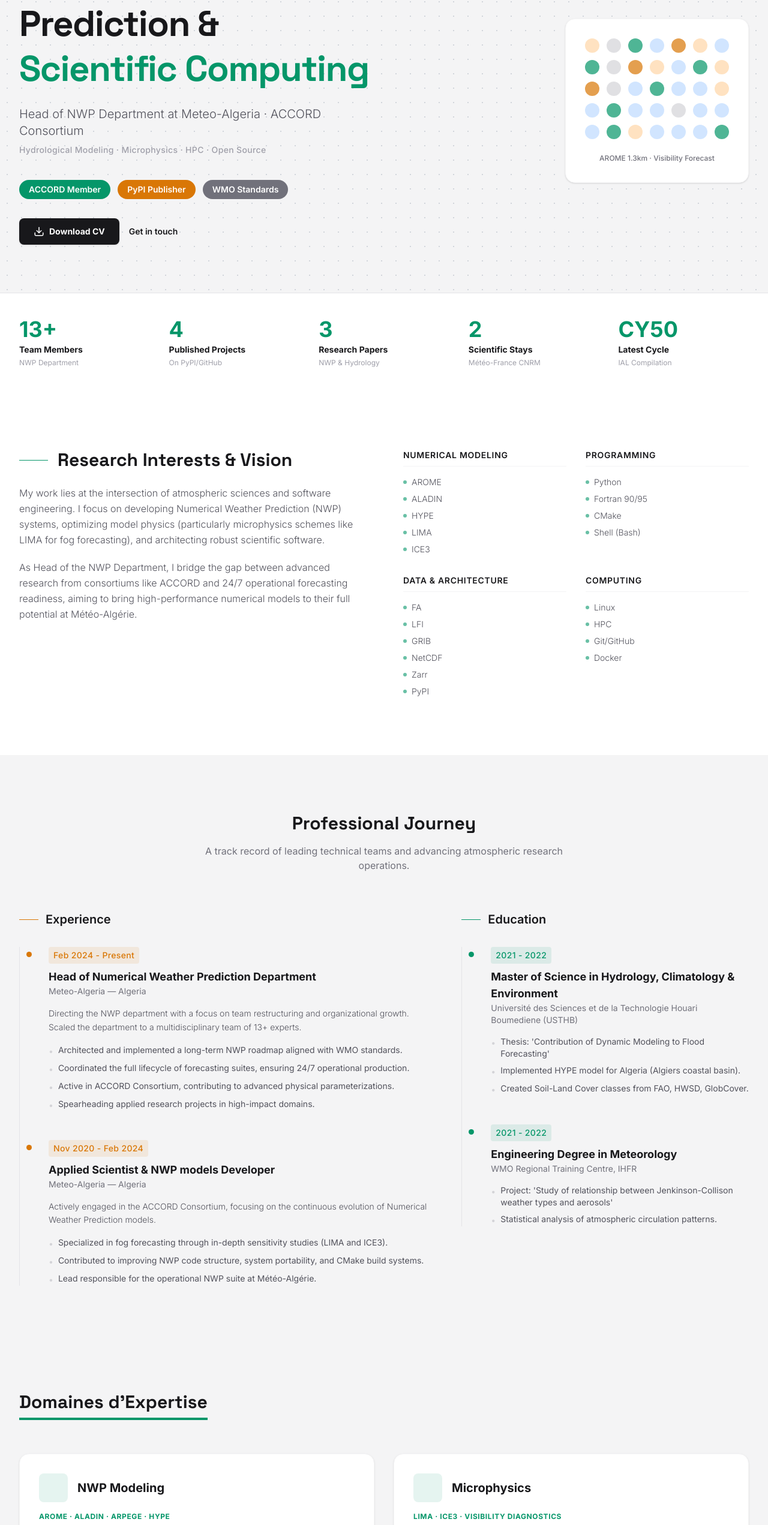
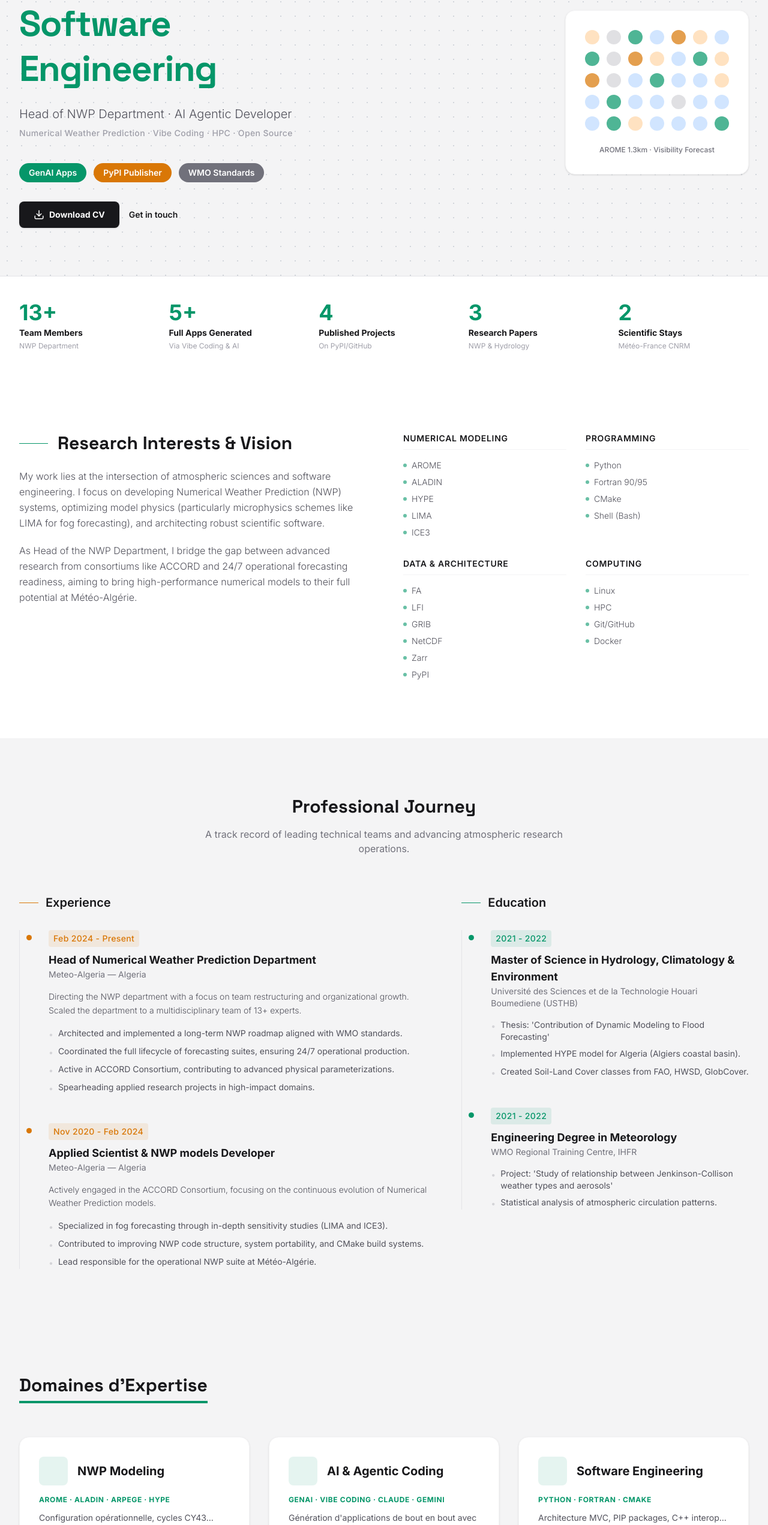
Before and after one commit to walidchikhi/walidchikhi.github.io, a React (Vite) app: page / in a window 1280 px wide. Shown: the part 234-2777 px from the top of the page at 60% size. Built offline with nearby package versions, Linux system fonts and the light colour scheme.

Commit message:
feat: refactor portfolio to highlight AI, vibe coding and mkdocs expertise

```diff
--- a/src/App.tsx
+++ b/src/App.tsx
@@ -11,6 +11,7 @@ import SoftwareProjects from "./components/SoftwareProjects";
 import ScientificStays from "./components/ScientificStays";
 import About from "./components/About";
 import Experience from "./components/Experience";
+import Projects from "./components/Projects";
 import Footer from "./components/Footer";
 
 export default function App() {
@@ -22,8 +23,9 @@ export default function App() {
         <About />
         <Experience />
         <Expertise />
+        <Projects />
+        <SoftwareProjects />
         <Publications />
-        <SoftwareProjects />
         <ScientificStays />
       </main>
       <Footer />
--- a/src/components/Expertise.tsx
+++ b/src/components/Expertise.tsx
@@ -8,14 +8,24 @@ export default function Expertise() {
       desc: "Configuration opérationnelle, cycles CY43...",
     },
     {
-      title: "Microphysics",
-      tags: "LIMA · ICE3 · Visibility Diagnostics",
-      desc: "Prévision brouillard, schémas double moment, diagnostics acvisih",
+      title: "AI & Agentic Coding",
+      tags: "GENAI · VIBE CODING · CLAUDE · GEMINI",
+      desc: "Génération d'applications de bout en bout avec l'IA.",
     },
     {
       title: "Software Engineering",
       tags: "PYTHON · FORTRAN · CMAKE",
       desc: "Architecture MVC, PIP packages, C++ interop...",
+    },
+    {
+      title: "Doc As Code",
+      tags: "MKDOCS · MARKDOWN · MATERIAL",
+      desc: "Documentation technique, scientifique et APIs.",
+    },
+    {
+      title: "Microphysics",
+      tags: "LIMA · ICE3 · VISIBILITY",
+      desc: "Prévision brouillard, diagnostics avancés (acvisih).",
     },
     {
       title: "HPC & Data",
@@ -31,7 +41,7 @@ export default function Expertise() {
           Domaines d'Expertise
         </h2>
 
-        <div className="mt-12 grid grid-cols-1 md:grid-cols-2 gap-8">
+        <div className="mt-12 grid grid-cols-1 md:grid-cols-2 lg:grid-cols-3 gap-8">
           {categories.map((cat, i) => (
             <div key={i} className="bg-white rounded-2xl p-8 border border-zinc-100 shadow-sm hover:shadow-md transition-shadow">
                <div className="flex items-center gap-4 mb-4">
--- a/src/components/Hero.tsx
+++ b/src/components/Hero.tsx
@@ -5,20 +5,19 @@ export default function Hero() {
         <div className="grid grid-cols-1 lg:grid-cols-2 gap-12 items-center">
           <div>
             <h1 className="heading-font text-5xl md:text-6xl font-bold text-nordic-text leading-tight mb-6 tracking-tight">
-              Numerical Weather <br />
-              Prediction & <br />
-              <span className="text-nordic-sage">Scientific Computing</span>
+              NWP, AI & <br />
+              <span className="text-nordic-sage">Software Engineering</span>
             </h1>
             <p className="text-xl text-zinc-600 mb-2 font-light">
-              Head of NWP Department at Meteo-Algeria · ACCORD Consortium
+              Head of NWP Department · AI Agentic Developer
             </p>
             <p className="text-sm font-medium text-zinc-400 mb-10 tracking-wide">
-              Hydrological Modeling · Microphysics · HPC · Open Source
+              Numerical Weather Prediction · Vibe Coding · HPC · Open Source
             </p>
 
             <div className="flex flex-wrap gap-3 mb-8">
               <span className="px-4 py-1.5 bg-nordic-sage text-white text-sm font-semibold rounded-full">
-                ACCORD Member
+                GenAI Apps
               </span>
               <span className="px-4 py-1.5 bg-nordic-terra text-white text-sm font-semibold rounded-full">
                 PyPI Publisher
@@ -62,6 +61,11 @@ export default function Hero() {
               <div className="text-xs text-zinc-400 mt-1">NWP Department</div>
             </div>
             <div>
+              <div className="text-4xl font-bold text-nordic-sage mb-1">5+</div>
+              <div className="text-sm font-bold text-nordic-text">Full Apps Generated</div>
+              <div className="text-xs text-zinc-400 mt-1">Via Vibe Coding & AI</div>
+            </div>
+            <div>
               <div className="text-4xl font-bold text-nordic-sage mb-1">4</div>
               <div className="text-sm font-bold text-nordic-text">Published Projects</div>
               <div className="text-xs text-zinc-400 mt-1">On PyPI/GitHub</div>
@@ -76,11 +80,6 @@ export default function Hero() {
               <div className="text-sm font-bold text-nordic-text">Scientific Stays</div>
               <div className="text-xs text-zinc-400 mt-1">Météo-France CNRM</div>
             </div>
-            <div>
-              <div className="text-4xl font-bold text-nordic-sage mb-1">CY50</div>
-              <div className="text-sm font-bold text-nordic-text">Latest Cycle</div>
-              <div className="text-xs text-zinc-400 mt-1">IAL Compilation</div>
-            </div>
           </div>
         </div>
       </div>
--- a/src/components/Projects.tsx
+++ b/src/components/Projects.tsx
@@ -14,8 +14,8 @@ export default function Projects() {
         >
           <div className="flex flex-col md:flex-row md:items-end justify-between mb-16 gap-6">
             <div>
-              <h2 className="heading-font text-3xl font-bold text-nordic-text">Engineering Projects</h2>
-              <p className="text-zinc-500 mt-4 max-w-xl">A selection of tools, packages, and frameworks developed to modernize NWP environments.</p>
+              <h2 className="heading-font text-3xl font-bold text-nordic-text mb-2 border-b-4 border-nordic-sage inline-block pb-2">Projets & Réalisations</h2>
+              <p className="text-zinc-500 mt-4 max-w-xl">Une sélection d'applications IA, outils d'automatisation et infrastructures de données.</p>
             </div>
           </div>
 
@@ -54,12 +54,27 @@ export default function Projects() {
                   {project.tags.map((tag, tIdx) => (
                     <span
                       key={tIdx}
-                      className="px-3 py-1 bg-white border border-zinc-200 text-zinc-500 text-xs rounded-full"
+                      className="px-3 py-1 bg-white border border-zinc-200 text-zinc-500 text-xs rounded-full font-medium"
                     >
                       {tag}
                     </span>
                   ))}
                 </div>
+
+                {(project.githubUrl || project.pypiUrl) && (
+                  <div className="flex flex-wrap gap-3 mt-6 pt-4 border-t border-zinc-200/60">
+                    {project.githubUrl && (
+                      <a href={project.githubUrl} target="_blank" rel="noopener noreferrer" className="bg-zinc-800 hover:bg-zinc-900 text-white text-xs font-bold px-4 py-2 rounded-lg flex items-center gap-2 transition-colors">
+                        GitHub <ArrowUpRight size={14}/>
+                      </a>
+                    )}
+                    {project.pypiUrl && (
+                      <a href={project.pypiUrl} target="_blank" rel="noopener noreferrer" className="bg-emerald-600 hover:bg-emerald-700 text-white text-xs font-bold px-4 py-2 rounded-lg flex items-center gap-2 transition-colors">
+                        PyPI <ArrowUpRight size={14}/>
+                      </a>
+                    )}
+                  </div>
+                )}
               </motion.div>
             ))}
           </div>
--- a/src/data.ts
+++ b/src/data.ts
@@ -57,45 +57,56 @@ export const education: Education[] = [
 export const projects: Project[] = [
   {
     id: "1",
+    title: "Vibe Coding & AI-Driven Full Stack Apps",
+    category: "Artificial Intelligence",
+    description: "Development of end-to-end applications using cutting-edge Agentic AI tools (Antigravity, Gemini, Claude). Leveraging Vibe Coding to rapidly prototype, iterate, and deploy complex software architectures, turning deep domain expertise into scalable tech products.",
+    tags: ["GenAI", "Vibe Coding", "Agentic AI", "Antigravity"],
+    image: "/vibe-coding-demo.png" // User can replace this with their actual image
+  },
+  {
+    id: "2",
+    title: "Modern Technical Documentation (Mkdocs)",
+    category: "Documentation",
+    description: "Implementation of Documentation-as-Code paradigms using Mkdocs and Material for Mkdocs. Generating high-quality, easily maintainable, and searchable documentation for complex scientific software and Python packages.",
+    tags: ["Mkdocs", "Doc-as-Code", "Markdown"],
+    image: "/mkdocs-demo.png" // User can replace this with their actual image
+  },
+  {
+    id: "3",
+    title: "falfilfa4py: FA/LFI/LFA Python Interface",
+    category: "Software Engineering",
+    description: "Created falfilfa4py package: Python interface for Météo-France's internal FA/LFI/LFA formats. Restructured the EPyGrAM python package architecture using src-layout organization for PyPI distribution.",
+    tags: ["Python", "PyPI", "Docker", "CMake"],
+    pypiUrl: "https://pypi.org/project/falfilfa4py/"
+  },
+  {
+    id: "4",
+    title: "Meteorological Fire Weather Risk System (FireDz)",
+    category: "Applied Science",
+    description: "Implemented HDW & Revised IFM fire danger index. Developed Firedz Python package for index calculation and automated daily map generation. Supervised interactive visualisation web app.",
+    tags: ["Python", "Risk Management", "Visualization"],
+    image: "https://images.unsplash.com/photo-1599316518118-c2afb77dbd9e?auto=format&fit=crop&w=800&q=80", // Fire/Forest
+    githubUrl: "https://github.com/walidchikhi/firedz"
+  },
+  {
+    id: "5",
+    title: "PyTAPs: Production Automation Framework",
+    category: "Automation",
+    description: "Development of a production-ready Python package (PyTAPs) for Meteo-Algeria's operational suite automation. Highly modular architecture ensuring 24/7 reliability for critical NWP models.",
+    tags: ["Python", "Automation", "Pip", "NWP"],
+    image: "https://images.unsplash.com/photo-1618401471353-b98afee0b2eb?auto=format&fit=crop&w=800&q=80", // Code / Tech
+    githubUrl: "https://github.com/NWP-Dz/PyTAP" // Link might be private, but it shows it's a real repo
+  },
+  {
+    id: "6",
     title: "Operational Models Verification Framework",
     category: "Data Infrastructure",
-    description: "Automated computation of verification metrics using HARP package. Real-time data processing handling 10GB+ daily volume, with an interactive web interface for realtime score visualization. Includes TAF visualisation module.",
-    tags: ["HARP", "Web Interface", "Data Processing", "TAF"],
+    description: "Automated computation of verification metrics using HARP package. Real-time data processing handling 10GB+ daily volume, with an interactive web interface for realtime score visualization.",
+    tags: ["HARP", "Web Interface", "Data Processing"],
     image: "https://images.unsplash.com/photo-1504608524841-42fe6f032b4b?auto=format&fit=crop&w=800&q=80" // Weather map
   },
   {
-    id: "2",
-    title: "Meteorological Fire Weather Risk System",
-    category: "Applied Science",
-    description: "Implemented HDW & Revised IFM fire danger index. Developed Firedz Python package for index calculation and automated daily map generation. Supervised interactive visualisation web app.",
-    tags: ["Python", "Risk Management", "Visualization"],
-    image: "https://images.unsplash.com/photo-1599316518118-c2afb77dbd9e?auto=format&fit=crop&w=800&q=80" // Fire/Forest
-  },
-  {
-    id: "3",
-    title: "Satellite Products: Convective Rainfall Rate",
-    category: "Remote Sensing",
-    description: "Modelisation of Convective Rainfall Rate (CRR) estimator from satellite imagery (MSG/SEVIRI). Operational integration for nowcasting applications as an interactive WebApp.",
-    tags: ["MSG/SEVIRI", "Nowcasting", "Web App"],
-    image: "https://images.unsplash.com/photo-1534274988757-a28bf1a57c17?auto=format&fit=crop&w=800&q=80" // Satellite / Earth
-  },
-  {
-    id: "4",
-    title: "Towards a more portable EPyGrAM",
-    category: "Software Engineering",
-    description: "Restructured the EPyGrAM python package architecture using src-layout organization for PyPI distribution. Created falfilfa4py package: Python interface for FA/LFI/LFA formats.",
-    tags: ["Python", "PyPI", "Docker", "CMake"]
-  },
-  {
-    id: "5",
-    title: "Operational Systems Engineering (PyTAPS & Firedz)",
-    category: "Automation",
-    description: "Development of production-ready Python packages: PyTAPS for Meteo-Algeria production automation and Firedz for fire weather indexes treatment. Modular and pip-installable.",
-    tags: ["Python", "Automation", "Pip"],
-    image: "https://images.unsplash.com/photo-1618401471353-b98afee0b2eb?auto=format&fit=crop&w=800&q=80" // Code / Tech
-  },
-  {
-    id: "6",
+    id: "7",
     title: "Zarr Format Data Infrastructure",
     category: "Architecture",
     description: "Implementation of Zarr format as a base database architecture for model outputs, designed for machine learning applications and multidimensional atmospheric data.",
--- a/src/types.ts
+++ b/src/types.ts
@@ -25,6 +25,8 @@ export interface Project {
   image?: string;
   hasCaseStudy?: boolean;
   link?: string;
+  githubUrl?: string;
+  pypiUrl?: string;
 }
 
 export interface Report {
```
Also changed, not shown: public/Walid_PHOTO.PNG (added).
